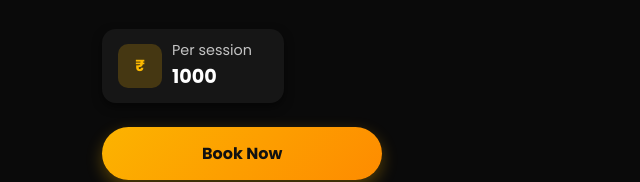
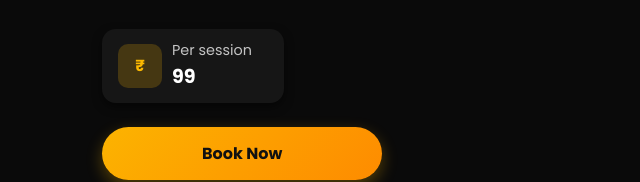
Before and after one commit to talkwithpk/talkwithpk, a plain HTML site: page index.html in a window 1280 px wide. Shown: the part 1442-1624 px from the top of the page, 0-640 px from the left. Drawn offline with nearby package versions, Linux system fonts and the light colour scheme.

Commit message:
Update index.html

```diff
--- a/index.html
+++ b/index.html
@@ -354,7 +354,7 @@ box-shadow: 0 0 20px rgba(252, 185, 0, 0.6);
           <div style="width:44px;height:44px;border-radius:10px;background:rgba(252,185,0,0.2);display:flex;align-items:center;justify-content:center;font-weight:800;color:var(--gold)">₹</div>
             <div>
               <div style="font-size:0.9rem;color:var(--text-muted)">Per session</div>
-              <div style="font-weight:700;font-size:1.2rem;color:#fff;">1000</div>
+              <div style="font-weight:700;font-size:1.2rem;color:#fff;">99</div>
             </div>
           </div>
           <div>
```
